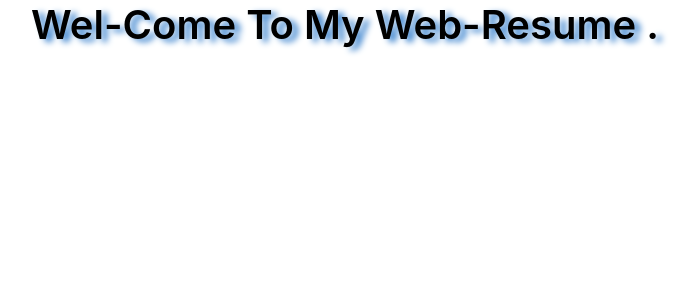
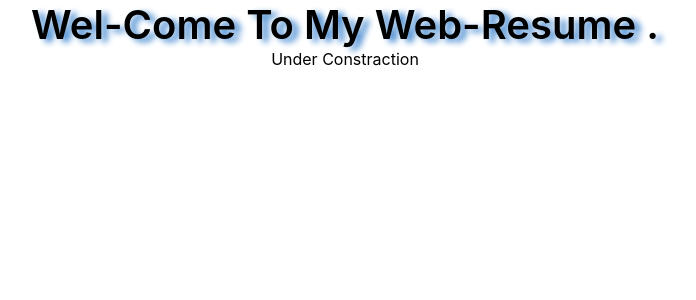
Before and after one commit to keyur6021/web_resume, a React (Create React App) app: page / in a window 1280 px wide. Shown: the top 300 px of the page, without its empty margins (295-991 px from the left). Built offline with nearby package versions, Linux system fonts and the light colour scheme.

Commit message:
add under constraction

```diff
--- a/src/App.js
+++ b/src/App.js
@@ -8,6 +8,9 @@ function App() {
         <div className='web-resume'>
           Wel-Come To My Web-Resume .
         </div>
+        <div className='progress'>
+          Under Constraction
+        </div>
       </header>
     </div>
   );
```
